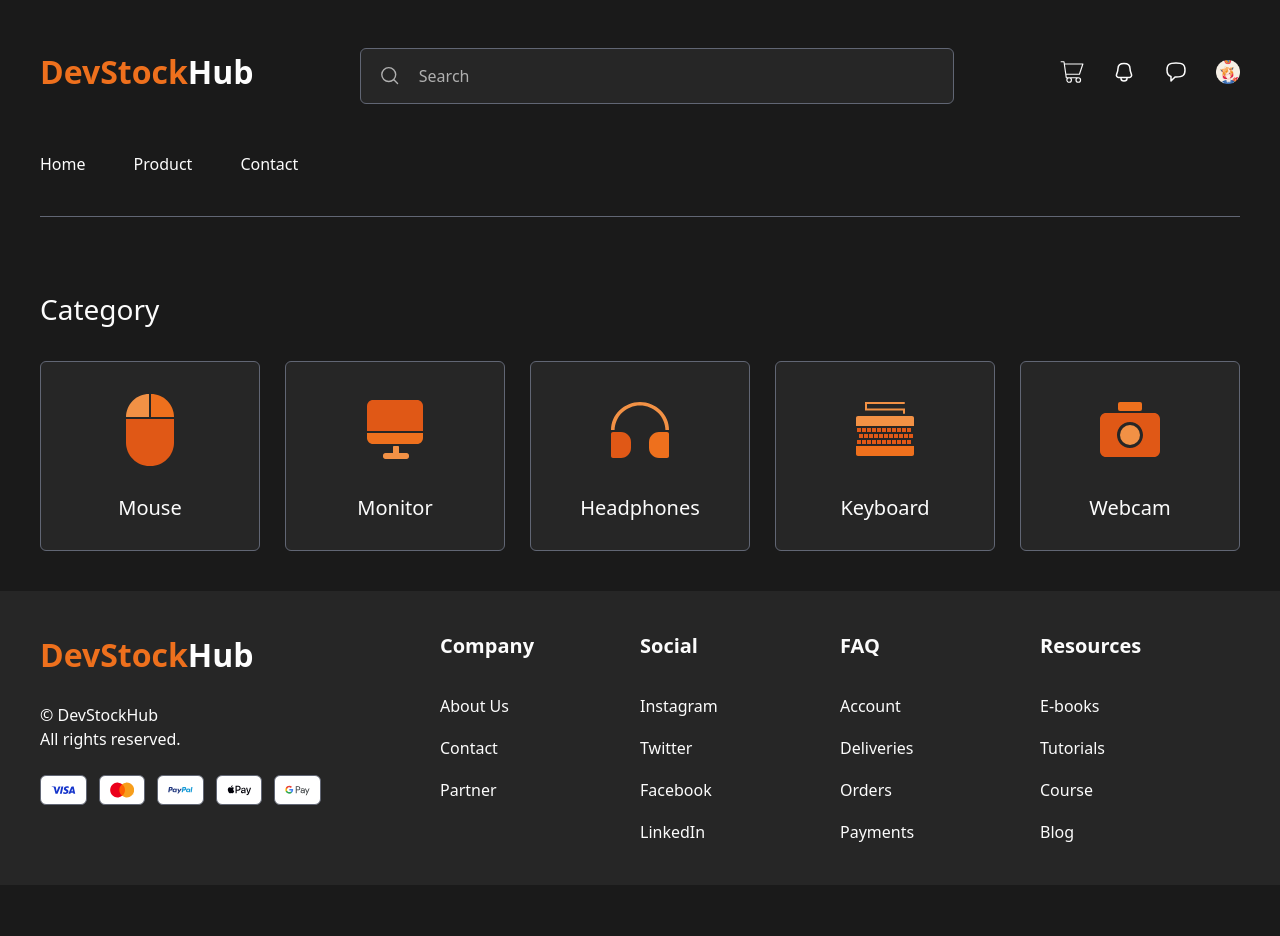
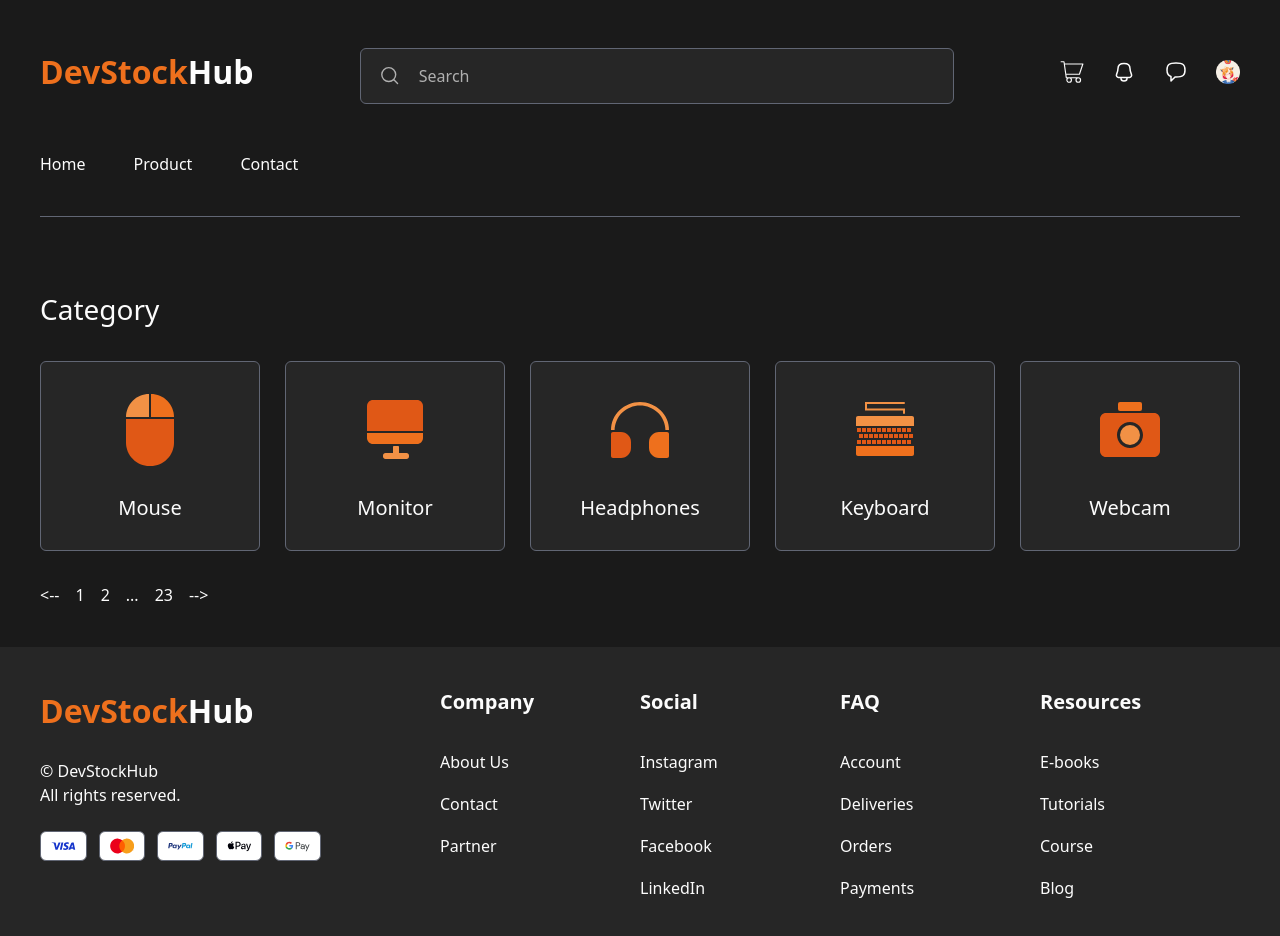
Before and after one commit to kozlofski/mod3_shop, a Next.js app: page /componentLab in a window 1280 px wide. Shown: the top 936 px of the page. Before the commit the page ends 885 px from the top, so only its background shows below. Built offline with nearby package versions, Linux system fonts and the light colour scheme.

Commit message:
pagination sketch; rerendering not works

```diff
--- a/app/componentLab/page.tsx
+++ b/app/componentLab/page.tsx
@@ -22,6 +22,7 @@ import ProgressBar from "@/components/basicComponents/ProgressBar";
 import Section from "@/components/sectionComponents/SectionWithHeader";
 import SectionWithHeader from "@/components/sectionComponents/SectionWithHeader";
 import CategoryBar from "@/components/compoundComponents/CategoryBar";
+import Pagination from "@/components/compoundComponents/Pagination";
 
 const alertText = "Lorem, ipsum dolor sit amet consectetur adipisicing elit. Fugiat sunt tempore fuga ab cupiditate sapiente, adipisci necessitatibus minus non ut aut, quas recusandae beatae aspernatur amet hic eum cumque possimus?"
 const shortAlertText = "Lorem, ipsum dolor sit amet"
@@ -38,6 +39,7 @@ export default function Home() {
     <>
       <SectionWithHeader header="Category" >
         <CategoryBar ></CategoryBar>
+        <Pagination currentPage={1} totalPages={23} />
       </SectionWithHeader>
     </>
   );
--- /dev/null
+++ b/components/compoundComponents/Pagination.tsx
@@ -0,0 +1,75 @@
+"use client"
+
+import React, { useEffect, useState } from 'react'
+
+interface PaginationProps {
+    // current page will be setCurrentPage
+    currentPage: number,
+    totalPages: number,
+}
+
+const buttonsLimit = 10
+
+const Pagination = ({ currentPage, totalPages }: PaginationProps) => {
+    const [page, setPage] = useState(currentPage)
+    const [numbers, setNumbers] = useState<number[]>([])
+
+    useEffect(() => {
+        const numbersVar = [];
+        if (totalPages >= 2 && totalPages <= buttonsLimit) {
+            for (let i = 1; i <= totalPages; i++)
+                numbersVar.push(i)
+            setNumbers(numbersVar)
+        }
+        else if (totalPages > buttonsLimit) {
+            numbersVar.push(1)
+            if (currentPage > 3) {
+                numbersVar.push(-1)
+            }
+
+            if (currentPage > 2)
+                numbersVar.push(currentPage - 1)
+            if (currentPage > 1 && currentPage < totalPages)
+                numbersVar.push(currentPage)
+            if (currentPage < totalPages - 1)
+                numbersVar.push(currentPage + 1)
+
+            if (currentPage < totalPages - 2)
+                numbersVar.push(-2)
+
+            numbersVar.push(totalPages);
+            setNumbers(numbersVar)
+        }
+    }, [page, currentPage, totalPages])
+
+    return (
+        <>
+            {totalPages >= 2 &&
+                <ul className="flex flex-row text-header gap-[16px]">
+                    <button
+                        key="-3"
+                        onClick={() => page > 1 && setPage(prev => prev - 1)}
+                        className="arrowButton">{"<--"}</button>
+                    {numbers.map((number) =>
+                    (<li key={number}>
+                        {number > 0 ?
+                            <button
+                                key={number}
+                                onClick={() => setPage(number)}
+                                className={number === page ? "current" : ""}
+                            >{number}</button> :
+                            <button key={number} className="blank">...</button>}
+                    </li>)
+                    )
+                    }
+                    <button
+                        key="-4"
+                        onClick={() => page < totalPages && setPage(prev => prev + 1)}
+                        className="arrowButton">{"-->"}</button>
+
+                </ ul>}
+        </>
+    )
+}
+
+export default Pagination
```
